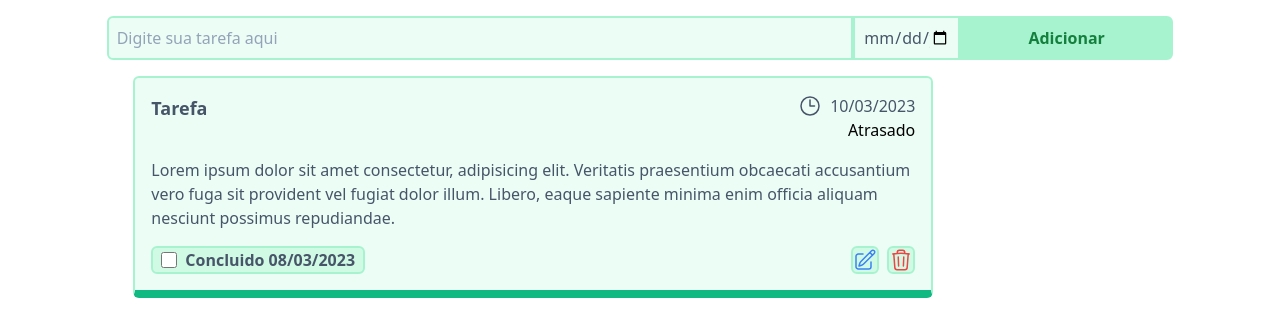
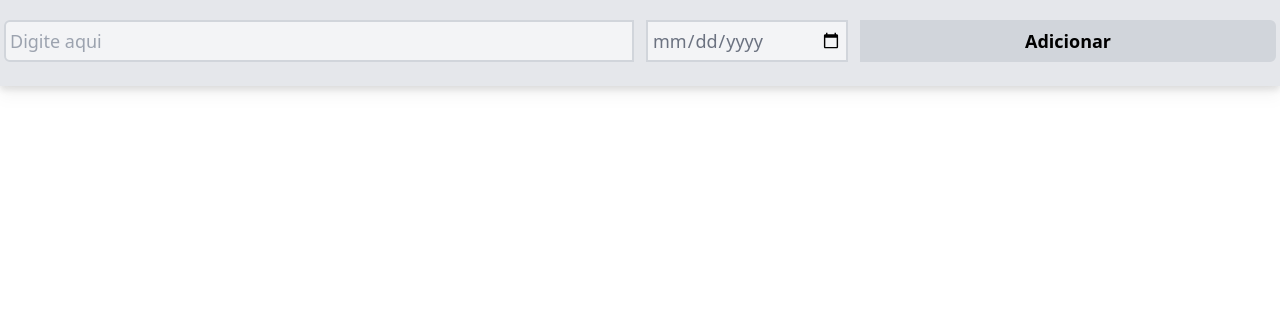
Before and after one commit to AllanGd/To-do-vue-tailwind, a Vue app in the folder To-Do-Vue/: page / in a window 1280 px wide. Shown: the top 336 px of the page. Built offline with nearby package versions, Linux system fonts and the light colour scheme.

Commit message:
interface update

```diff
--- a/To-Do-Vue/src/App.vue
+++ b/To-Do-Vue/src/App.vue
@@ -1,18 +1,32 @@
-<script setup lang="ts">
-import Tarefa from '../src/components/Tarefa.vue'
-</script>
-
 <template>
-  <div id="task-form" class="mb-4 flex items-center justify-center pt-4">
-    <input type="text" value="" placeholder="Digite sua tarefa aqui"
-      class="h-11 w-7/12 rounded-l-md border-2 border-emerald-200 bg-emerald-50 p-2 font-medium text-slate-600 placeholder-slate-400 focus:bg-green-100 focus:outline-none" />
-    <input type="date"
-      class="h-11 border-2 w-1/12 border-emerald-200 bg-emerald-50 p-2 text-slate-600 hover:border-emerald-300 hover:bg-emerald-200 focus:border-emerald-600 focus:bg-emerald-300"
-      name="" id="" />
-    <input type="button"
-      class="h-11 rounded-r-md w-2/12 border-2 border-emerald-200 bg-emerald-200 p-2 font-semibold text-green-700 hover:bg-emerald-300 focus:border-emerald-600 focus:bg-emerald-300"
-      value="Adicionar" />
+  <div class="bg-gray-200 pb-5 drop-shadow-lg">
+    <div class="container mx-auto p-1">
+      <div class="mt-4 grid gap-3 md:grid-cols-3 lg:grid-cols-6">
+        <input type="text" name=""
+          class="md:col-span-3 border-2 border-gray-300 bg-gray-100 p-1 text-lg text-gray-500 outline-none max-lg:rounded-t-md lg:rounded-l-md"
+          placeholder="Digite aqui" id="" />
+        <input type="date" name=""
+          class="col-span-1 border-2 border-gray-300 bg-gray-100 p-1 text-lg text-gray-500 outline-none md:rounded-bl-md lg:rounded-none"
+          id="" />
+        <input type="button"
+          class="col-span-1 border-2 border-gray-300 bg-gray-300 p-1 text-lg font-bold hover:bg-gray-400 active:bg-gray-500 max-md:rounded-b-md md:col-span-2 md:rounded-br-md lg:rounded-r-md"
+          value="Adicionar" @click="teste" />
+      </div>
+    </div>
   </div>
-  <Tarefa></Tarefa></template>
+  <div class="container mx-auto p-1 grid grid-cols-1 md:grid-cols-2 xl:grid-cols-3 gap-x-3 gap-y-5 pt-5">
+    <div v-for="index in count"><tarefa/></div>
+  </div>
+</template>
 
 <style scoped></style>
+<script setup lang="ts">
+import { ref } from 'vue';
+import tarefa from './components/Tarefa.vue'
+
+let count =ref(0);
+
+function teste() {
+  count.value++;
+}
+</script>
--- a/To-Do-Vue/src/components/Tarefa.vue
+++ b/To-Do-Vue/src/components/Tarefa.vue
@@ -1,34 +1,32 @@
 <template>
-  <div id="task-card" class="flex w-10/12 items-center justify-center">
-  <div id="card" class="w-3/4 rounded-md border-2 border-b-8 border-emerald-200 border-b-emerald-500 bg-emerald-50 p-4">
-    <div id="card-title" class="mb-4 flex justify-between">
-      <span class="text-lg font-semibold text-slate-600">Tarefa</span>
-      <div id="date">
-        <div>
-          <div class="flex items-center text-slate-600">
-            <svg xmlns="http://www.w3.org/2000/svg" fill="none" viewBox="0 0 24 24" stroke-width="1.5" stroke="currentColor" class="h-6 w-6">
-              <path stroke-linecap="round" stroke-linejoin="round" d="M12 6v6h4.5m4.5 0a9 9 0 11-18 0 9 9 0 0118 0z" />
-            </svg>
-            <span class="ml-2">10/03/2023</span>
-          </div>
-          <div class="text-right">Atrasado</div>
-        </div>
-      </div>
+  <div class="grid-col-3 grid gap-1">
+    <div class="col-span-3 grid grid-cols-2 rounded-t-md border-2 border-gray-300 bg-gray-100 p-2 text-lg text-gray-500">
+      <span class="col-span-2 row-span-2 mt-2 h-24">teste card de tarefa</span>
+      <span class="self-end text-base">Prazo: 15/03/2023</span>
+      <span class="self-end text-base font-bold text-orange-600 justify-self-end">Próximo do vencimento</span>
     </div>
-    <div id="task-description" class="mb-4 text-slate-600">Lorem ipsum dolor sit amet consectetur, adipisicing elit. Veritatis praesentium obcaecati accusantium vero fuga sit provident vel fugiat dolor illum. Libero, eaque sapiente minima enim officia aliquam nesciunt possimus repudiandae.</div>
-    <div class="flex justify-between">
-      <div class="flex items-center gap-2 rounded-md border-2 border-emerald-200 bg-emerald-100 px-2 hover:border-emerald-400 hover:bg-emerald-200">
-        <input type="checkbox" name="Concluido" id="Concluido" class="h-4 w-4 rounded border-green-300 bg-emerald-200 text-emerald-600" />
-        <span class="font-semibold text-slate-600">Concluido 08/03/2023</span>
-      </div>
-      <div id="buttons" class="flex gap-2">
-        <svg xmlns="http://www.w3.org/2000/svg" fill="none" viewBox="0 0 24 24" stroke-width="1.5" stroke="currentColor" class="h-7 w-7 rounded-md border-2 border-emerald-200 bg-emerald-100 text-blue-500 hover:border-emerald-400 hover:bg-emerald-200">
-          <path stroke-linecap="round" stroke-linejoin="round" d="M16.862 4.487l1.687-1.688a1.875 1.875 0 112.652 2.652L10.582 16.07a4.5 4.5 0 01-1.897 1.13L6 18l.8-2.685a4.5 4.5 0 011.13-1.897l8.932-8.931zm0 0L19.5 7.125M18 14v4.75A2.25 2.25 0 0115.75 21H5.25A2.25 2.25 0 013 18.75V8.25A2.25 2.25 0 015.25 6H10" />
-        </svg>
-        <svg xmlns="http://www.w3.org/2000/svg" fill="none" viewBox="0 0 24 24" stroke-width="1.5" stroke="currentColor" class="h-7 w-7 rounded-md border-2 border-emerald-200 bg-emerald-100 text-red-500 hover:border-emerald-400 hover:bg-emerald-200">
-          <path stroke-linecap="round" stroke-linejoin="round" d="M14.74 9l-.346 9m-4.788 0L9.26 9m9.968-3.21c.342.052.682.107 1.022.166m-1.022-.165L18.16 19.673a2.25 2.25 0 01-2.244 2.077H8.084a2.25 2.25 0 01-2.244-2.077L4.772 5.79m14.456 0a48.108 48.108 0 00-3.478-.397m-12 .562c.34-.059.68-.114 1.022-.165m0 0a48.11 48.11 0 013.478-.397m7.5 0v-.916c0-1.18-.91-2.164-2.09-2.201a51.964 51.964 0 00-3.32 0c-1.18.037-2.09 1.022-2.09 2.201v.916m7.5 0a48.667 48.667 0 00-7.5 0" />
-        </svg>
-      </div>
-    </div>
+    <button class="col-span-1 rounded-bl-md drop-shadow-md bg-emerald-400 p-1 text-lg font-bold hover:bg-emerald-500 active:bg-emerald-600">
+      <svg xmlns="http://www.w3.org/2000/svg" fill="none" viewBox="0 0 24 24" stroke-width="1.5" stroke="currentColor" class="inline h-6 w-6">
+        <path stroke-linecap="round" stroke-linejoin="round" d="M9 12.75L11.25 15 15 9.75M21 12a9 9 0 11-18 0 9 9 0 0118 0z" />
+      </svg>
+      Concluir
+    </button>
+    <button class="col-span-1 bg-sky-400 p-1 drop-shadow-md text-lg font-bold hover:bg-sky-500 active:bg-sky-600">
+      <svg xmlns="http://www.w3.org/2000/svg" fill="none" viewBox="0 0 24 24" stroke-width="1.5" stroke="currentColor" class="inline h-6 w-6">
+        <path stroke-linecap="round" stroke-linejoin="round" d="M16.862 4.487l1.687-1.688a1.875 1.875 0 112.652 2.652L10.582 16.07a4.5 4.5 0 01-1.897 1.13L6 18l.8-2.685a4.5 4.5 0 011.13-1.897l8.932-8.931zm0 0L19.5 7.125M18 14v4.75A2.25 2.25 0 0115.75 21H5.25A2.25 2.25 0 013 18.75V8.25A2.25 2.25 0 015.25 6H10" />
+      </svg>
+      Editar
+    </button>
+    <button class="col-span-1 rounded-br-md bg-red-400 drop-shadow-md p-1 text-lg font-bold hover:bg-red-500 active:bg-red-600">
+      <svg xmlns="http://www.w3.org/2000/svg" fill="none" viewBox="0 0 24 24" stroke-width="1.5" stroke="currentColor" class="inline h-6 w-6">
+        <path stroke-linecap="round" stroke-linejoin="round" d="M14.74 9l-.346 9m-4.788 0L9.26 9m9.968-3.21c.342.052.682.107 1.022.166m-1.022-.165L18.16 19.673a2.25 2.25 0 01-2.244 2.077H8.084a2.25 2.25 0 01-2.244-2.077L4.772 5.79m14.456 0a48.108 48.108 0 00-3.478-.397m-12 .562c.34-.059.68-.114 1.022-.165m0 0a48.11 48.11 0 013.478-.397m7.5 0v-.916c0-1.18-.91-2.164-2.09-2.201a51.964 51.964 0 00-3.32 0c-1.18.037-2.09 1.022-2.09 2.201v.916m7.5 0a48.667 48.667 0 00-7.5 0" />
+      </svg>
+      Remover
+    </button>
   </div>
-</div></template>
+</template>
+<script lang="ts">
+  export default {
+
+  }
+</script>
--- /dev/null
+++ b/package.json
@@ -0,0 +1,6 @@
+{
+  "devDependencies": {
+    "prettier": "^2.8.7",
+    "prettier-plugin-tailwindcss": "^0.2.7"
+  }
+}
```
Also changed, not shown: 1 other file (tests, documents, lock files or other folders).
